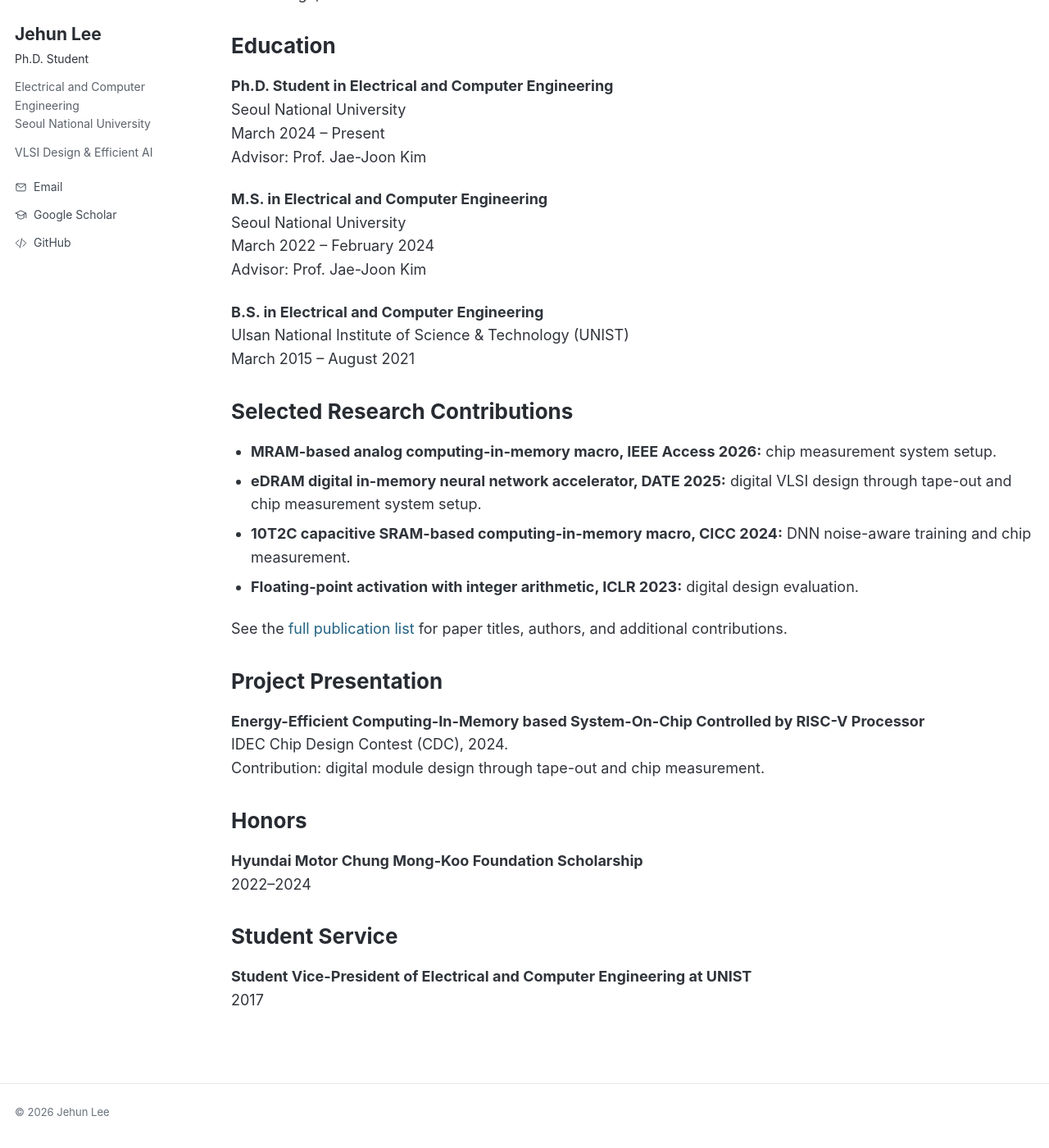
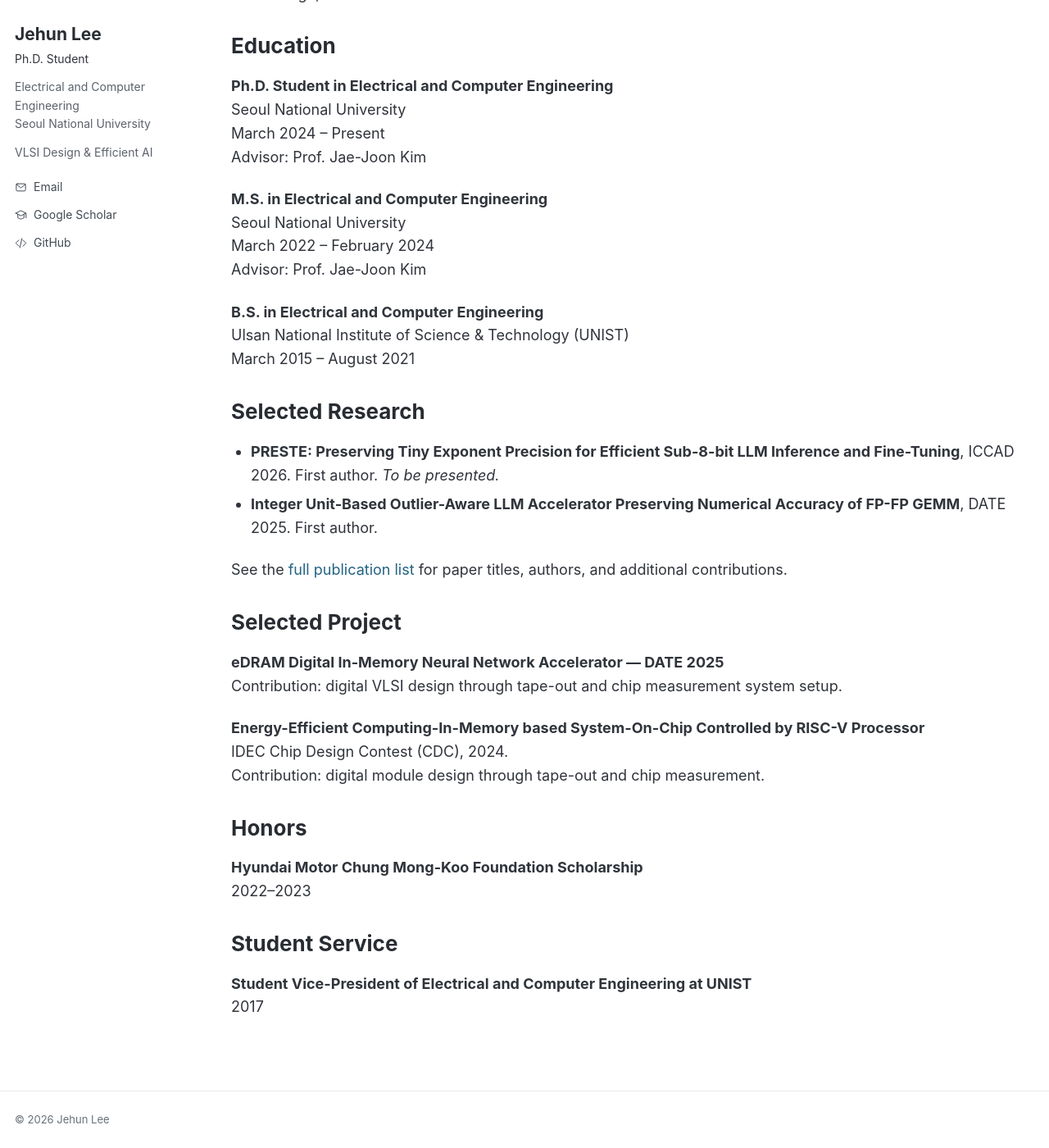
Before and after one commit to JHLee2314/JHLee2314.github.io, a Jekyll site: the page built from cv.md, in a window 1280 px wide and 1400 px high, scrolled down 451 px. Shown: the whole window at 82% size. Built offline with Jekyll 4.4.1, drawn with Linux system fonts in a browser that asks for light colours.

Commit message:
Update selected research, projects, and CV

```diff
--- a/cv.md
+++ b/cv.md
@@ -33,16 +33,17 @@ Advisor: Prof. Jae-Joon Kim
 Ulsan National Institute of Science & Technology (UNIST)<br>
 March 2015 – August 2021
 
-## Selected Research Contributions
+## Selected Research
 
-- **MRAM-based analog computing-in-memory macro, IEEE Access 2026:** chip measurement system setup.
-- **eDRAM digital in-memory neural network accelerator, DATE 2025:** digital VLSI design through tape-out and chip measurement system setup.
-- **10T2C capacitive SRAM-based computing-in-memory macro, CICC 2024:** DNN noise-aware training and chip measurement.
-- **Floating-point activation with integer arithmetic, ICLR 2023:** digital design evaluation.
+- **PRESTE: Preserving Tiny Exponent Precision for Efficient Sub-8-bit LLM Inference and Fine-Tuning**, ICCAD 2026. First author. *To be presented.*
+- **Integer Unit-Based Outlier-Aware LLM Accelerator Preserving Numerical Accuracy of FP-FP GEMM**, DATE 2025. First author.
 
 See the [full publication list]({{ '/publications/' | relative_url }}) for paper titles, authors, and additional contributions.
 
-## Project Presentation
+## Selected Project
+
+**eDRAM Digital In-Memory Neural Network Accelerator — DATE 2025**<br>
+Contribution: digital VLSI design through tape-out and chip measurement system setup.
 
 **Energy-Efficient Computing-In-Memory based System-On-Chip Controlled by RISC-V Processor**<br>
 IDEC Chip Design Contest (CDC), 2024.<br>
@@ -51,7 +52,7 @@ Contribution: digital module design through tape-out and chip measurement.
 ## Honors
 
 **Hyundai Motor Chung Mong-Koo Foundation Scholarship**<br>
-2022–2024
+2022–2023
 
 ## Student Service
 
```
Also changed, not shown: index.md (+2 -5 lines).
